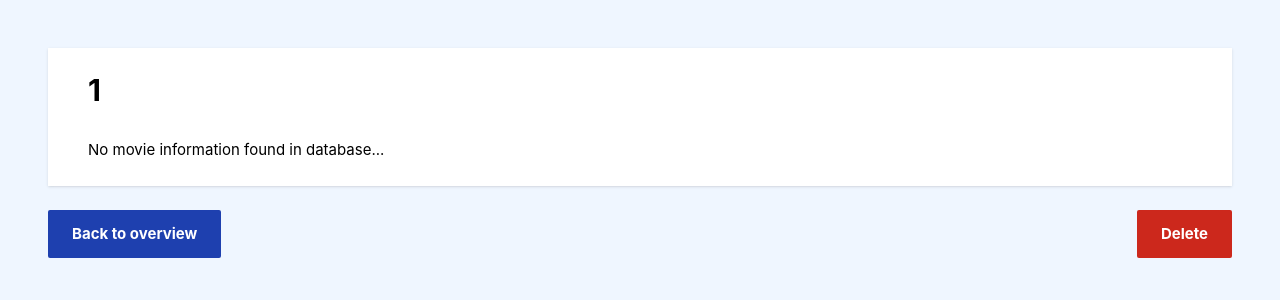
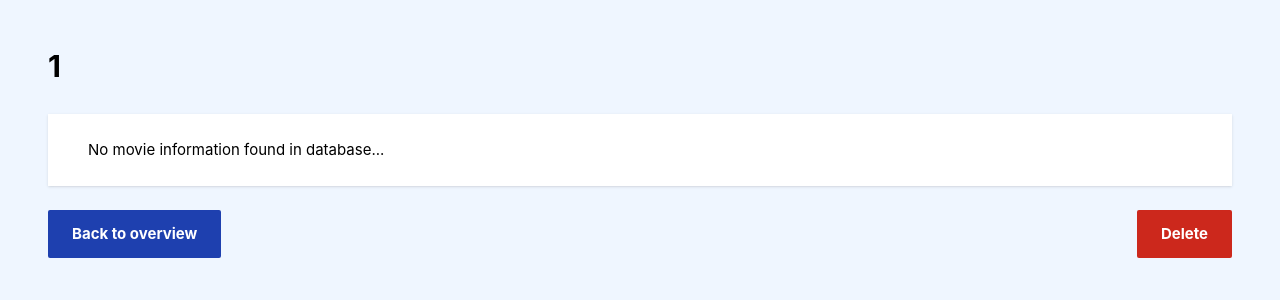
Before and after one commit to savonije/DVD-Collector, a Vue app: page /movie/1/1 in a window 1280 px wide. Shown: the top 300 px of the page. Built offline with nearby package versions, Linux system fonts and the light colour scheme; no server answers; the database is empty.

Commit message:
Detail title styling

```diff
--- a/src/views/DetailView.vue
+++ b/src/views/DetailView.vue
@@ -33,9 +33,10 @@ onMounted(() => {
 </script>
 
 <template>
+  <div class="container !px-0">
+    <h1>{{ $route.params.name }}</h1>
+  </div>
   <div class="container bg-white shadow p-6">
-    <h1>{{ $route.params.name }}</h1>
-
     <div class="flex gap-6" v-if="movieDetails">
       <div>
         <figure class="flex-shrink-0" v-if="movieDetails.Poster">
```
